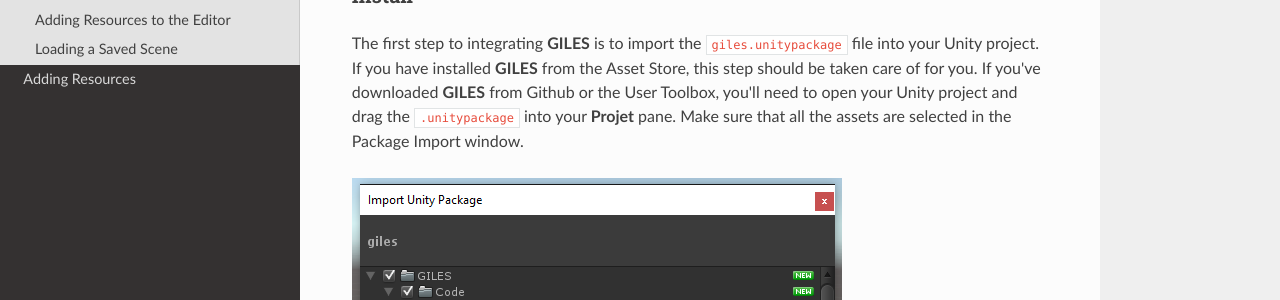
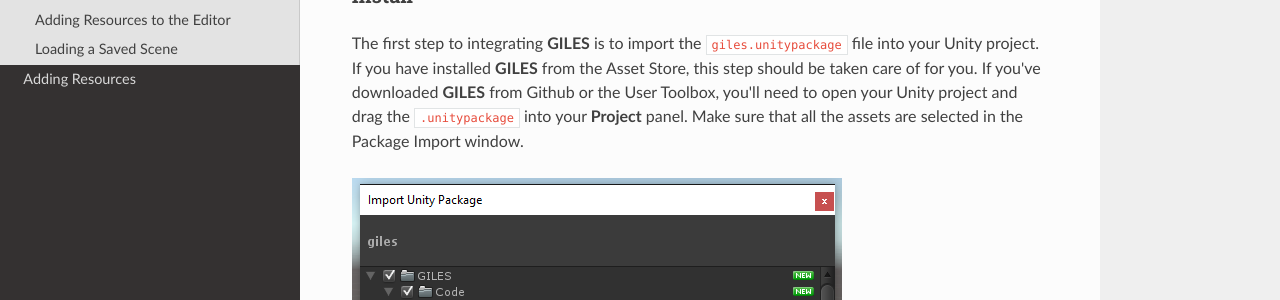
Before and after one commit to Unity-Technologies/giles, an MkDocs documentation site: the page built from docs/docs/tutorial/quickstart.md, in a window 1280 px wide and 900 px high. Shown: the part 250-550 px from the top of the window. Built offline with MkDocs 1.6.1, drawn with Linux system fonts in a browser that asks for light colours; nearby versions of some CDN libraries; old or Windows-style settings are respelled for this version of MkDocs.

Commit message:
Update quickstart.md

```diff
--- a/docs/docs/tutorial/quickstart.md
+++ b/docs/docs/tutorial/quickstart.md
@@ -4,7 +4,7 @@
 
 ### Install
 
-The first step to integrating **GILES** is to import the `giles.unitypackage` file into your Unity project.  If you have installed **GILES** from the Asset Store, this step should be taken care of for you.  If you've downloaded **GILES** from Github or the User Toolbox, you'll need to open your Unity project and drag the `.unitypackage` into your **Projet** pane.  Make sure that all the assets are selected in the Package Import window.
+The first step to integrating **GILES** is to import the `giles.unitypackage` file into your Unity project.  If you have installed **GILES** from the Asset Store, this step should be taken care of for you.  If you've downloaded **GILES** from Github or the User Toolbox, you'll need to open your Unity project and drag the `.unitypackage` into your **Project** panel.  Make sure that all the assets are selected in the Package Import window.
 
 ![Importing GILES](import.png)
 
```
